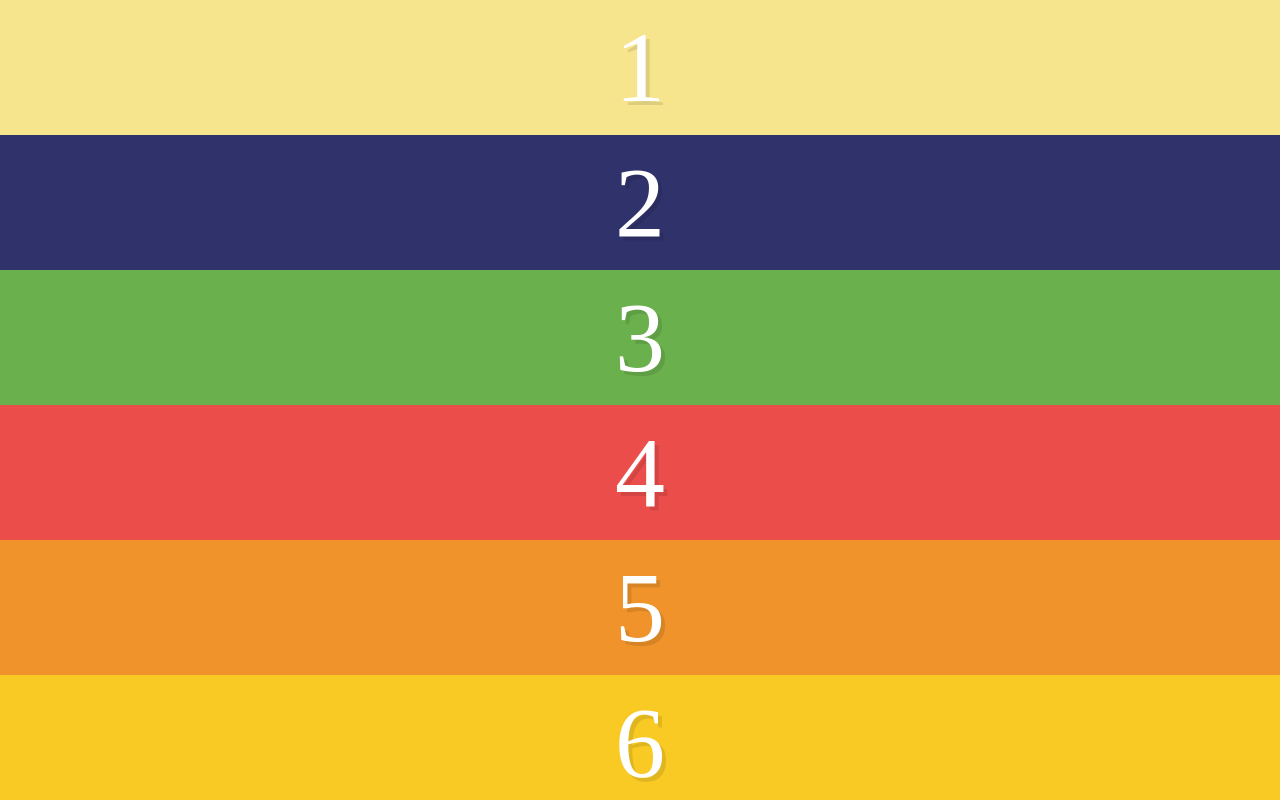
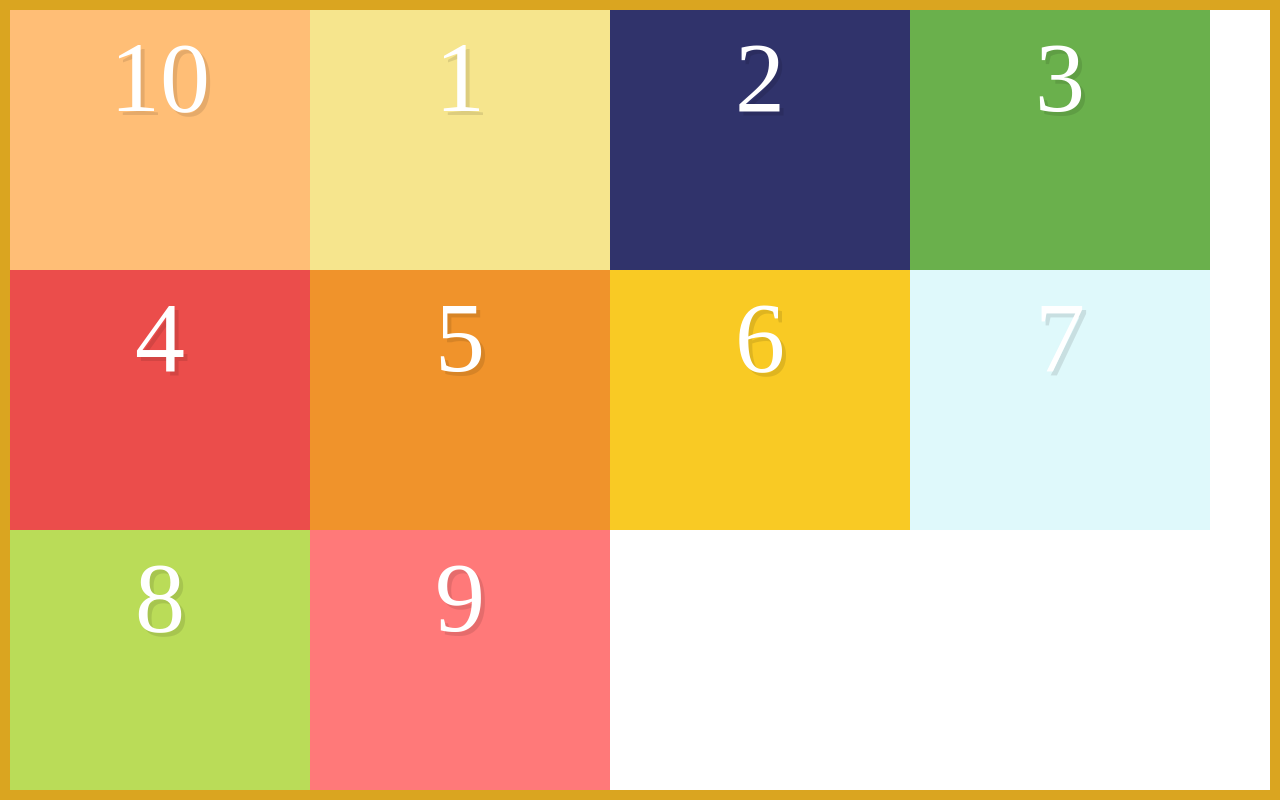
Before and after one commit to xavios/learn-flexbox, a website: page index.html in a window 1280 px wide. Shown: the top 800 px of the page. Drawn offline with Linux system fonts and the light colour scheme.

Commit message:
first 4 lessons

```diff
--- a/package.json
+++ b/package.json
@@ -9,6 +9,6 @@
     "static-server": "^2.2.1"
   },
   "scripts": {
-    "dev": "nodemon --exec static-server"
+    "dev": "nodemon"
   }
 }
--- a/style.css
+++ b/style.css
@@ -203,3 +203,20 @@ html {
 .box10 {
   background-color: #ffbe76;
 }
+
+.container {
+  display: flex;
+  border: 10px solid goldenrod;
+  height: 100vh;
+  flex-wrap: wrap;
+  /* flex-direction: column; */
+}
+
+.box {
+  width: 300px;
+  order: 0;
+}
+
+.box10 {
+  order: -1;
+}
```
Also changed, not shown: nodemon.json (added, +7 -0 lines), readme.md (added).
